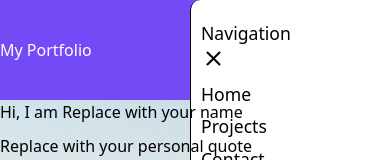
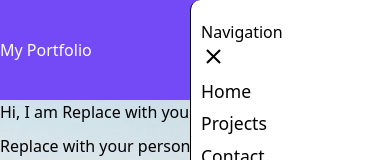
Before and after one commit to javiguerra777/my_portfolio_template, a React (Vite) app: page / in a window 390 px wide. Both pictures are taken after a click on the button 377 px from the left and 50 px from the top of the page. Shown: the top 160 px of the page. Built offline with nearby package versions, Linux system fonts and the light colour scheme.

Commit message:
bug(navbar): fixed bug interaction with navbar, it was going behind certain elements on the screen while scrolling, so I added a z-index to fix this issue

```diff
--- a/src/components/NavBar.jsx
+++ b/src/components/NavBar.jsx
@@ -50,7 +50,7 @@ const NavBar = () => {
         </button>
       </section>
       <motion.aside
-      className="mobile-navigation sm-active sm-links"
+      className="sm-active sm-links"
       variants={sidebarVariants}
       initial="closed"
       animate={open ? 'open' : 'closed'}
--- a/src/styles/nav-bar.scss
+++ b/src/styles/nav-bar.scss
@@ -7,9 +7,7 @@
   color: white;
   position: sticky;
   top: 0;
-  .mobile-navigation {
-    color: black;
-  }
+  z-index: 98;
   .lg-links {
     display: none;
     font-size: 1.2rem;
@@ -27,6 +25,7 @@
     }
   }
   .sm-links {
+    color: black;
     flex-direction: column;
     position: fixed;
     background-color: white;
@@ -38,9 +37,10 @@
     border-bottom-left-radius: 10px;
     width: 200px;
     padding: 20px 10px 0;
-    font-size: 1.1rem;
+    z-index: 99;
     a {
       margin: 3px 0;
+      font-size: 1.1rem;
     }
   }
   a:hover {
```
